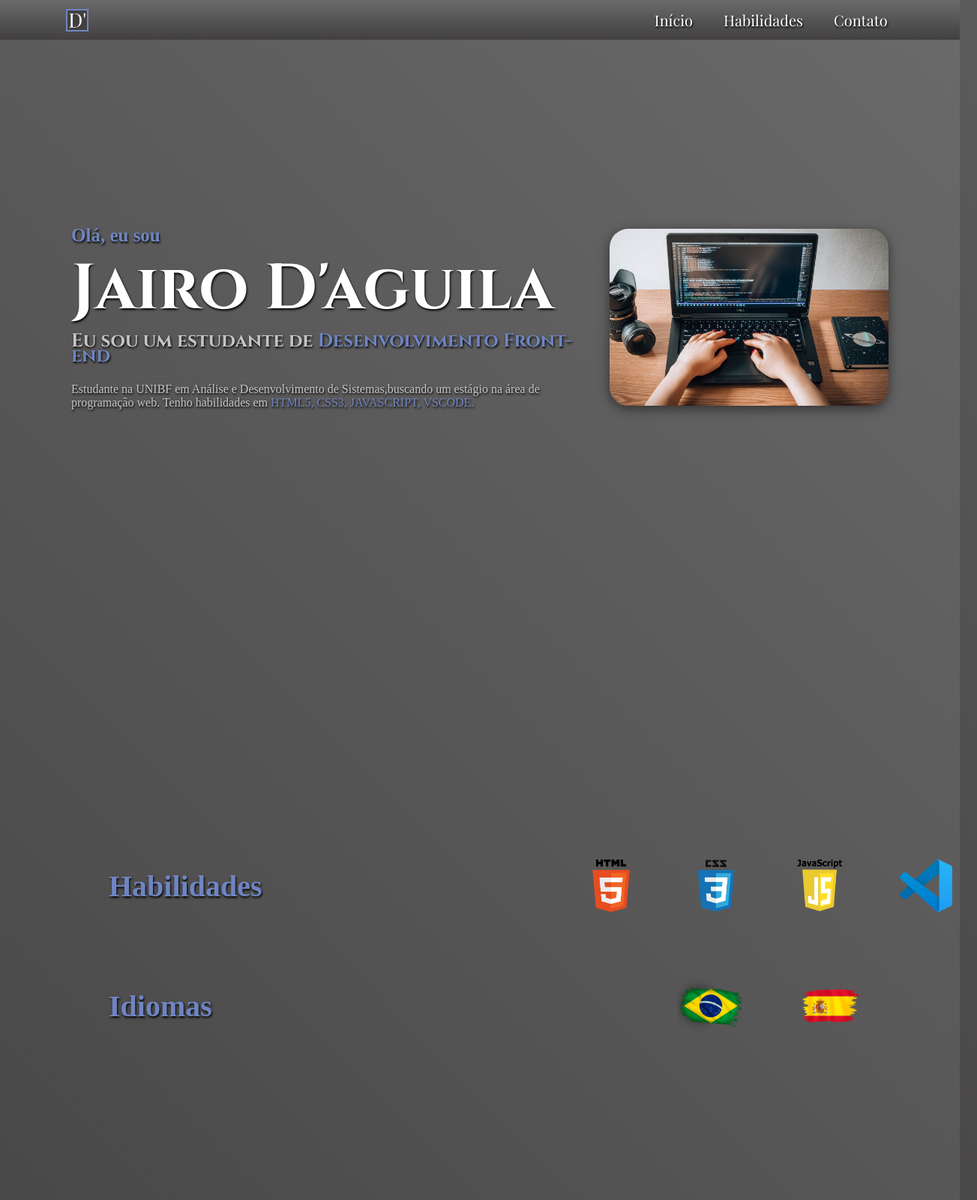
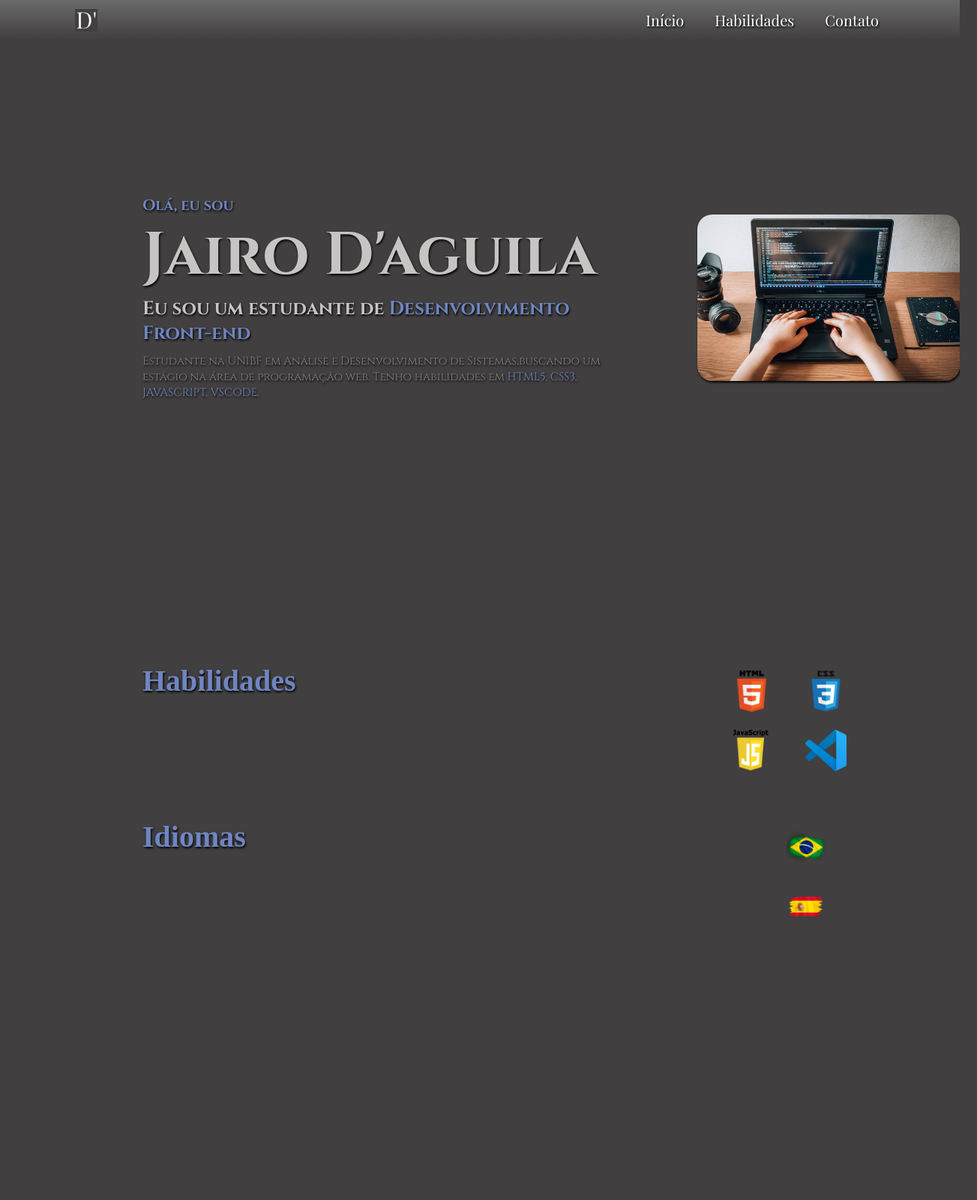
Before and after one commit to Daguilajairo/Portifolio-Jairo, a plain HTML site: page index.html in a window 1280 px wide. Shown: the top 1600 px of the page at 75% size, 1303 px wide, since content can reach past the window. Drawn offline with nearby package versions, Linux system fonts and the light colour scheme; a web font is replaced by a local one.

Commit message:
correção 01

```diff
--- a/index.html
+++ b/index.html
@@ -9,7 +9,7 @@
 </head>
 <body>
     <header>
-        <div class="container-logo">
+        <div class="container">
             <img src="imagens/favicon.ico" alt="logo">
         </div>
         <nav>
@@ -21,46 +21,54 @@
         </nav>
     </header>
 
-    <main>
-        <article >
+    <main class="main1">
+        <article>
+            <div class="texto">
                 <h1>Olá, eu sou</h1>
                 <h2>Jairo D'aguila</h2>
                 <h3>Eu sou um estudante de <span class="cor1">Desenvolvimento Front-end</span></h3>
                 <p>Estudante na UNIBF em Análise e Desenvolvimento de Sistemas,buscando um estágio na área de programação web. Tenho habilidades em <span class="cor1">HTML5, CSS3, JAVASCRIPT, VSCODE.</span> </p>
+            </div>
+            <img src="imagens/programador-home-office-1.jpeg" alt="foto">
 
         </article>
-           <aside>
-
-            <img src="imagens/programador-home-office-1.jpeg" alt="foto">
-        </aside>
         </main>
 
-        <section id="habilidades" class="habilidades">
 
-                <h1 >Habilidades</h1>
+        <aside id="habilidades">
 
-
+                <div class="habilidades-container">
+                    <h1>Habilidades</h1>
+                     <div class="imagens-habilidades">
                          <img src="imagens/html5.png" alt="">
                          <img src="imagens/css3.png"alt="">
                          <img src="imagens/js.png" alt="">
                          <img src="imagens/vscode.png"alt="">
+                     </div>
+                </div>
 
 
-            </section>
-
-            <section id="idiomas" class="idiomas">
+                <div class="idiomas-container">
                     <h1>Idiomas</h1>
+                    <div class="imagens-idiomas">
                         <img src="imagens/brasil.png" alt="">
                         <img src="imagens/espanha.png" alt="">
-            </section>
+                    </div>
+                </div>
 
-            <section id="contatos" class="contatos">
+
+
+                    <div id="contatos" class="contatos-container">
                         <h1>Contatos</h1>
+                        <div class="imagens-contatos">
                             <a href="https://www.linkedin.com/in/jairo-daguila-a07a72328/" target="_blank"><img src="imagens/linkedin.png" alt=""></a>
                             <a href="https://github.com/Daguilajairo" target="_blank"><img src="imagens/github.png" alt=""></a>
                             <a href="https://w.app/jMk92w" target="_blank"><img src="imagens/WhatsApp.png" alt=""></a>
+                        </div>
+                    </div>
 
-            </section>
+            </aside>
+
 
 
 
--- a/style.css
+++ b/style.css
@@ -4,6 +4,7 @@
 @import url('https://fonts.googleapis.com/css2?family=Gowun+Batang:wght@400;700&display=swap');
  @import url('https://fonts.googleapis.com/css2?family=Cinzel:wght@400..900&family=Gowun+Batang:wght@400;700&display=swap');
 
+ /*aqui são variaveis para facilitar a cod*/
  :root{
     --cor01:#ffffff;
     --cor02:#c7c4c4;
@@ -17,7 +18,7 @@
     --font-padrão:"Gowun Batang", serif;
     --font-titulos:"Cinzel", serif;
  }
-
+/*aqui são tags gerais para pagina*/
  *{
     margin: 0;
     padding: 0;
@@ -25,40 +26,30 @@
  }
 
 body{
-    background: linear-gradient(45deg, #413f3f, #6b6a6a);
-
-
+   background-color: #413f3f;
 }
-
-
- header{
+/*aqui começa meu cabeçalho*/
+header{
     width: 100%;
     position: fixed;
     top: 0;
     display:flex;
     background: linear-gradient(360deg, #413f3f, #6b6a6a);
-    padding: 5px 0;
+    padding: 5px 100px;
     align-items: center;
-    justify-content: space-around;
+    justify-content: space-between;
     font-size: 18px;
-
-
  }
 
- .container-logo{
+.container img{
+    width: 30px;
     display: flex;
-    width: 600px;/*aqui faz o espaçamento da imagem com o NAV*/
- }
-
-.container-logo img{
-    width: 30px;
-    border: 2px solid var(--cor07) ;
+    justify-content: flex-start;
 }
 
 nav{
     display: flex;
     text-shadow: 1px 2px 3px black;
-
 }
 
 ul{
@@ -94,63 +85,121 @@ nav a::after{
     transition-duration: 0.5s;
 }
 
-nav a:hover::after{
-    width: 50pxss
-}
-
-main{
-
+/*aqui começa o corpo da pagina com minhas informaçoes e uma iamgem*/
+.main1{
     display: flex;
-    padding: 300px 95px;
+    padding: 260px 0 0 0 ;
     align-items: center;
-    justify-content: space-around;
-    text-shadow: 1px 2px 3px black;
-
-}
-
-
-article{
-    width: 200%;
-    min-width: 300px;
-    max-width: 1000px;
-    margin: auto;
+    justify-content: space-between;
 
 
 }
 
+article {
+    display: flex;
+    align-items: center;
+    justify-content: space-between;
+    text-shadow: 1px 2px 3px black;
+    max-width: 1400px;
+    padding: 0 0px 0 190px ;
+}
+
+
+.texto {
+   color: #c7c4c4;
+   font-family: var(--font-titulos);
+   max-width: 700px;
+   padding-right: 30px;
+
+}
+
+article img{
+    width: 350px;
+    margin-left: 50px;
+    border-radius: 20px;
+    justify-content: space-between;
+    box-shadow: 1px 2px 3px black;
+}
 
 article h1{
-    font-size: 25px;
-    font-family: var(--font-padrão);
     color: var(--cor07);
+    font-size: 20px;
 }
+
 article h2{
-    font-size: 85px;
-    font-family: var(--font-titulos);
-    color: var(--cor01);
-    margin-bottom: 2px;
+    font-size: 80px;
 
 }
 article h3{
     font-size: 25px;
-    font-family: var(--font-titulos);
-    color: var(--cor02);
-    line-height:20px;
-}
-
-.cor1{
-    color: var(--cor07);
 }
 
 article p{
-    color: var(--cor02);
-    margin-top: 25px;
+    color:#818080;
+    font-size: 15px;
+    padding: 10px 0 0 0 ;
 }
 
-article aside img{
-    width: 100%;
+article .cor1{
+color: var(--cor07);
+}
 
 
+
+/*aqui começa o campo de habilidades*/
+aside{
+
+    padding: 50px;
+}
+
+
+.habilidades-container{
+    display: flex;
+    margin-top: 300px;
+}
+
+.habilidades-container h1{
+    font-size: 40px;
+    font-family: var(--font-padrão);
+    color: var(--cor07);
+    text-shadow: 1px 2px 3px black;
+    padding: 0 570px 0 140px ;
+}
+
+.idiomas-container{
+    display: flex;
+    margin-top: 50px;
+}
+.idiomas-container h1{
+   display: flex;
+    align-items: center;
+    text-shadow: 1px 2px 3px black;
+    font-size: 40px;
+    font-family: var(--font-padrão);
+    color: var(--cor07);
+    padding: 0 710px 500px 140px ;
+}
+
+.contatos-container h1{
+display: flex;
+    align-items: center;
+    text-shadow: 1px 2px 3px black;
+    font-size: 40px;
+    font-family: var(--font-padrão);
+    color: var(--cor07);
+    padding: 0 655px 300px 140px ;
+}
+
+.habilidades-container,.idiomas-container,.contatos-container{
+display: flex;
+
+}
+
+.imagens-habilidades img,.imagens-idiomas img,.imagens-contatos img{
+    width: 75px;
+    height: auto;
+    margin-right: 20px;
+    padding:  10px 10px 10px 10px;
 }
 
 
@@ -158,134 +207,4 @@ footer{
     color: white;
     margin: 20px 0px 0px 0px;
     text-align: center;
-
 }
-
-aside img{
-    width: 90%;
-    display: block;
-    margin-left: auto;
-    border-radius: 25px;
-    box-shadow: 0 4px 15px rgba(0, 0, 0, 0.5);
-
-}
-
-
-.habilidades{
-     display: flex;
-    padding: 300px 200px 0 145px;
-    align-items: center;
-    text-shadow: 1px 2px 3px black;
-}
-
-.habilidades h1{
-    font-size: 40px;
-    font-family: var(--font-padrão);
-    color: var(--cor07);
-    padding: 0px 430px 0px 0px;
-
-
-}
-
-.habilidades img{
-    width: 70px;
-    margin-right: 70px;
-
-}
-
-.idiomas{
-    display: flex;
-    padding: 80px 145px;
-    align-items: center;
-    text-shadow: 1px 2px 3px black;
-}
-.idiomas h1{
-    font-size: 40px;
-    font-family: var(--font-padrão);
-    color: var(--cor07);
-    padding: 0 620px 0 0;
-}
-
-
-.idiomas img{
-    width: 90px;
-    margin-right: 70px;
-}
-
-.contatos{
-    display: flex;
-    padding: 370px 0 400px 150px;
-
-    align-items: center;
-    text-shadow: 1px 2px 3px black;
-}
-
-
-.contatos h1{
-    font-size: 40px;
-    font-family: var(--font-padrão);
-    color: var(--cor07);
-    padding: 0 550px 0 0;
-}
-
-.contatos img{
-    width: 80px;
-    margin-right: 70px;
-    padding: 5px 5px 5px 5px;
-
-}
-
-
-@media  screen and (max-width: 500px){
-
-    body{
-    background-image: none;
-    background-color: #413f3f;
-    }
-
-    header{
-        display: block;
-        text-align: center;
-    }
-
-
-    .container-logo{
-        display: block;
-        padding: 10px;
-        width: 500px;
-    }
-
-    .container-logo img{
-        width: 50px;
-
-    }
-
-
-    nav a{
-    font-size: 30px;
-    padding: 0 15px;
-
-}
-    main{
-        display: block;
-        text-align: center;
-        padding: 200px 95px;
-    }
-
-    article{
-        width: 50px;
-    }
-
-    article h2{
-        font-size: 66px;
-    }
-
-article p{
-        padding: -20px 0px;
-}
-aside img{
-    margin:40px 0 0 0 ;
-    width: 100%;
-}
-
-}
```
Lines whose indentation alone changed are shown as unchanged.
